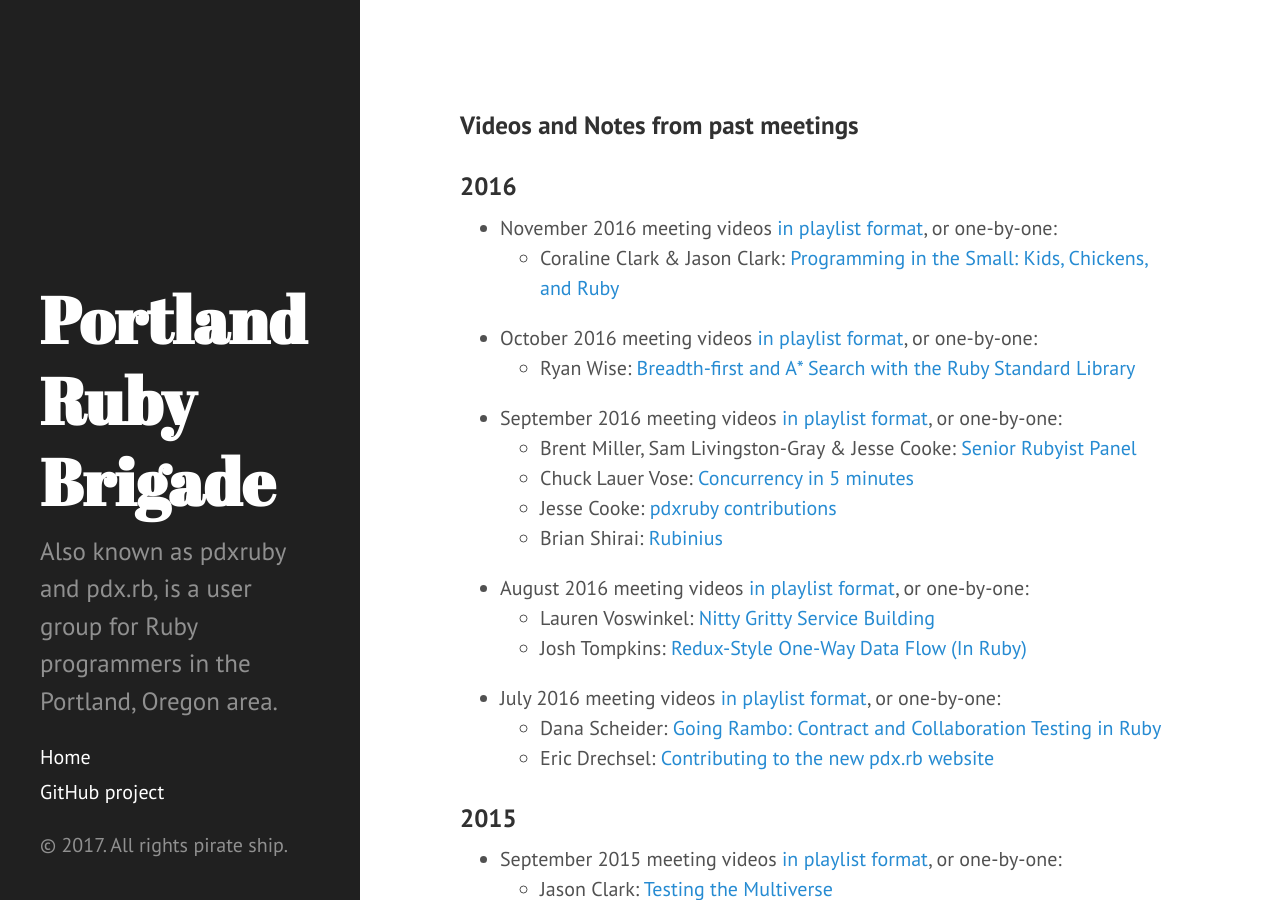
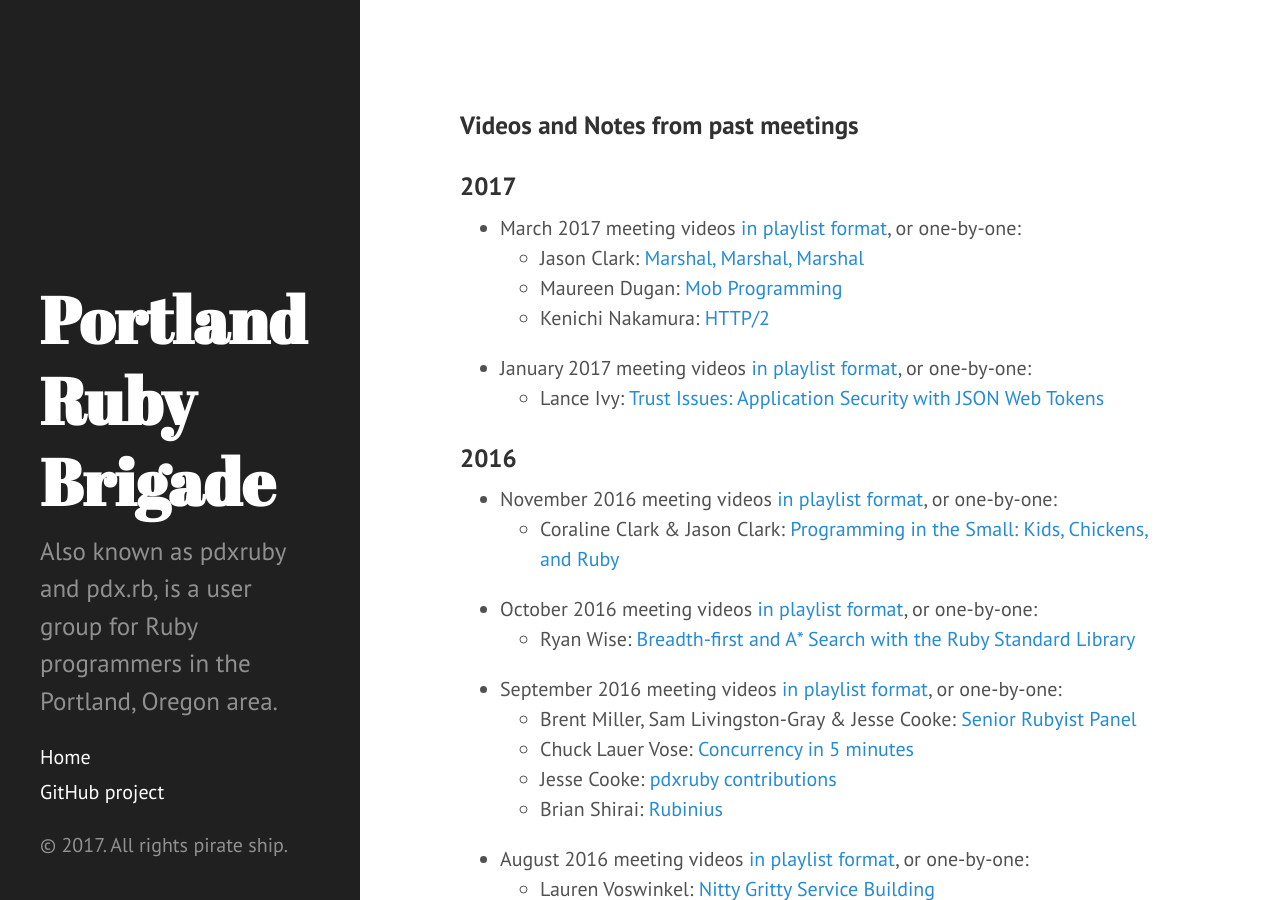
Before and after one commit to pdxruby/pdxruby.github.io, a Jekyll site: the page built from past-meetings.md, in a window 1280 px wide and 900 px high. Built offline with Jekyll 4.4.1, drawn with Linux system fonts in a browser that asks for light colours.

Commit message:
Add Jan/March meetup videos
❤️

```diff
--- a/past-meetings.md
+++ b/past-meetings.md
@@ -3,6 +3,16 @@ title: Past Meetings
 ---
 
 ### Videos and Notes from past meetings
+
+### 2017
+
+-   March 2017 meeting videos [in playlist format](https://www.youtube.com/playlist?list=PLw_tewW7y2HtxUhJDNQxPE6LtdCpve0cg), or one-by-one:
+    -   Jason Clark: [Marshal, Marshal, Marshal](https://www.youtube.com/watch?v=KztXnR7HlYk)
+    -   Maureen Dugan: [Mob Programming](https://www.youtube.com/watch?v=JgGLpBo8IdE)
+    -   Kenichi Nakamura: [HTTP/2](https://www.youtube.com/watch?v=STNs8w7D6go)
+
+-   January 2017 meeting videos [in playlist format](https://www.youtube.com/playlist?list=PLw_tewW7y2HsUIEznF3ZITQUTpCXBlQiw), or one-by-one:
+    -   Lance Ivy: [Trust Issues: Application Security with JSON Web Tokens](https://www.youtube.com/watch?v=hPxIIVa19oA)
 
 ### 2016
 
```
